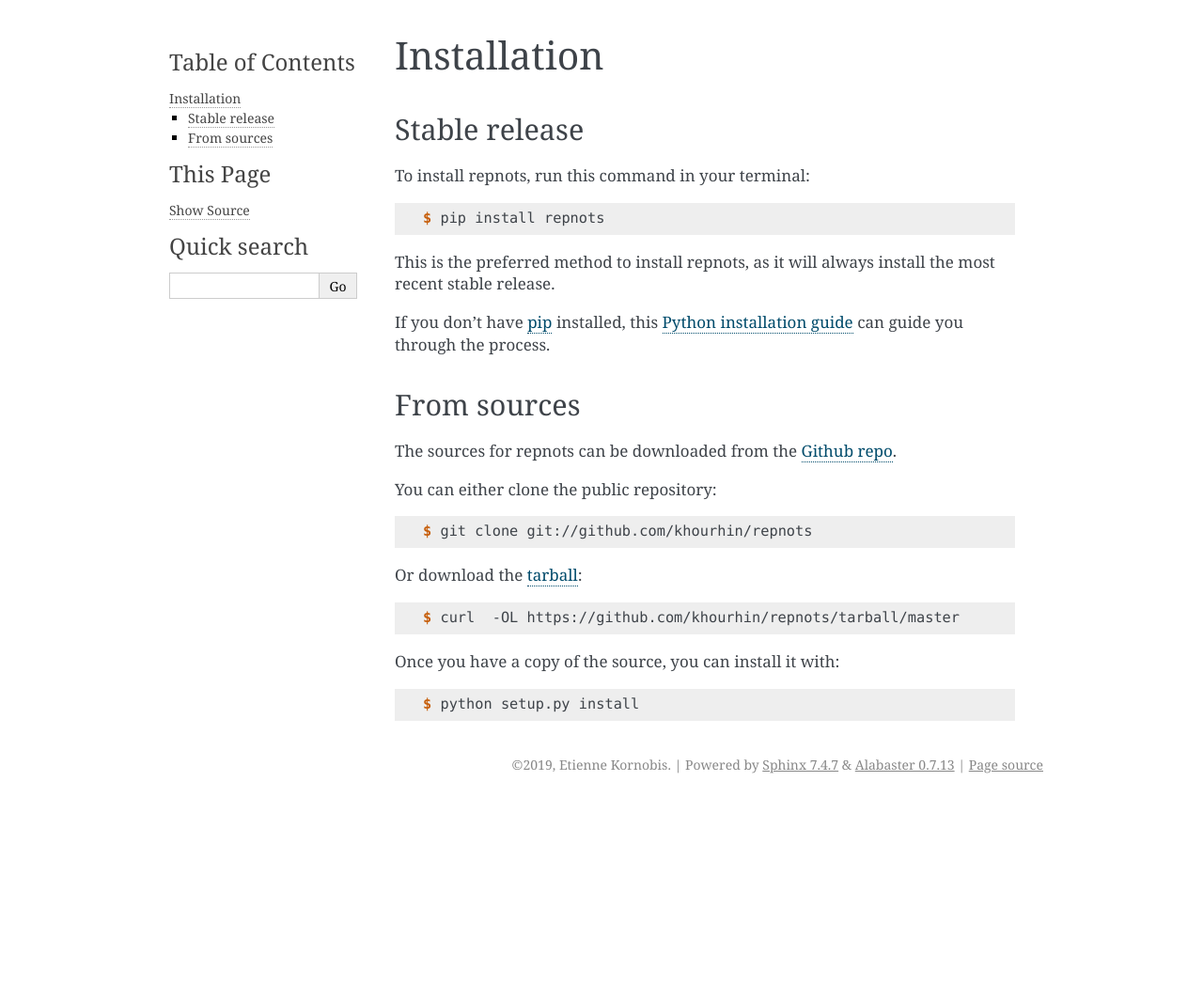
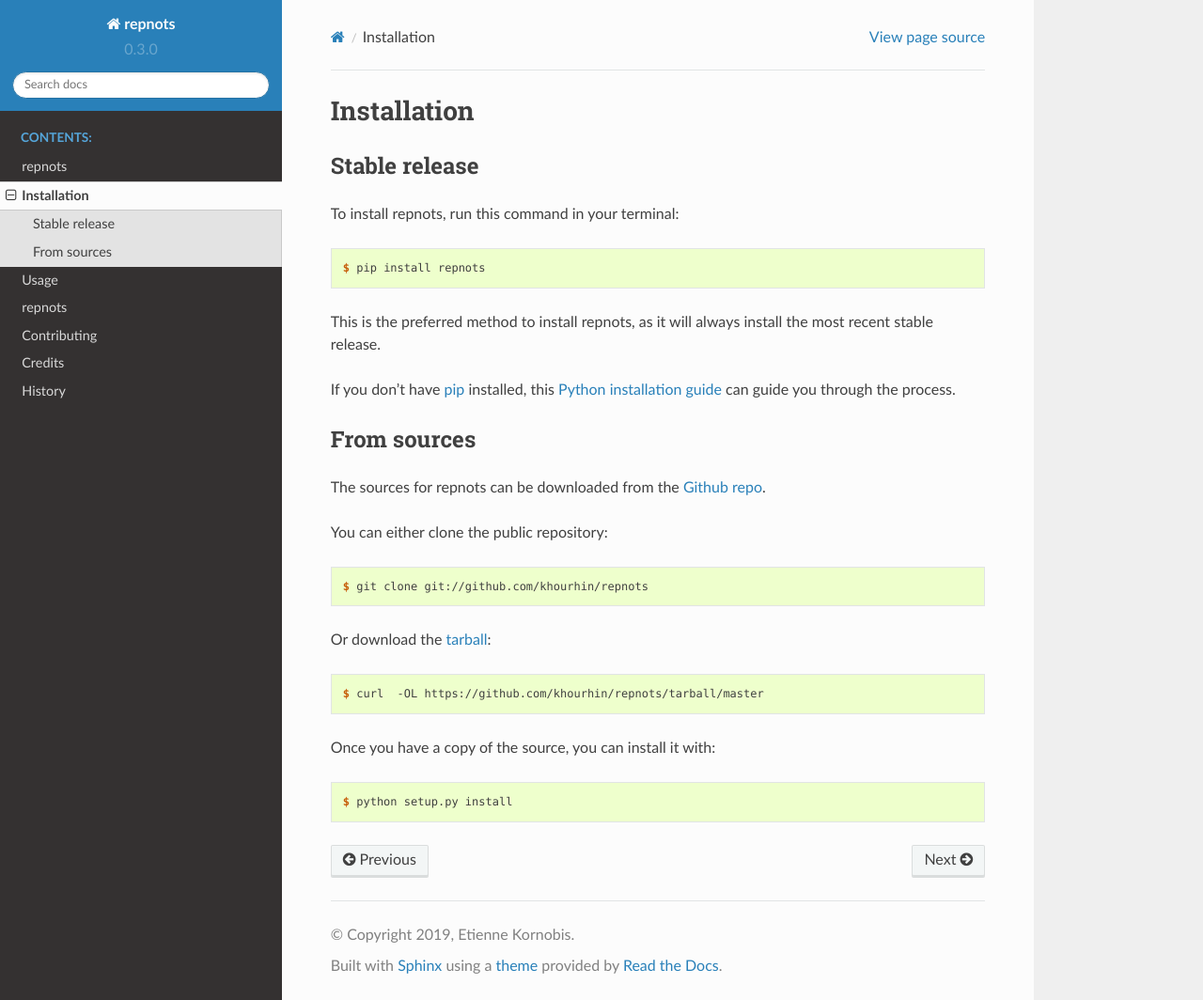
Before and after one commit to khourhin/repnots, a Sphinx documentation site: the page built from docs/installation.rst, in a window 1280 px wide and 1064 px high. Shown: the whole window at 94% size. Built offline with Sphinx 7.4.7 and the Read the Docs theme 2.0.0, drawn with Linux system fonts in a browser that asks for light colours; pages that are not in the unit, such as notebooks, are missing from menus.

Commit message:
Adding documentation stub

```diff
--- a/README.org
+++ b/README.org
@@ -56,7 +56,7 @@
 *** TODO Use CookieCutter and add first documentation :0.4:
     SCHEDULED: <2019-07-04 Thu>
 
-    Using sphinx
+    Using CookieCutter and Sphinx
 
 *** TODO Add preliminary tests
     SCHEDULED: <2019-07-04 Thu>
--- a/docs/conf.py
+++ b/docs/conf.py
@@ -20,7 +20,8 @@
 #
 import os
 import sys
-sys.path.insert(0, os.path.abspath('..'))
+
+sys.path.insert(0, os.path.abspath(".."))
 
 import repnots
 
@@ -32,22 +33,22 @@
 
 # Add any Sphinx extension module names here, as strings. They can be
 # extensions coming with Sphinx (named 'sphinx.ext.*') or your custom ones.
-extensions = ['sphinx.ext.autodoc', 'sphinx.ext.viewcode']
+extensions = ["sphinx.ext.autodoc", "sphinx.ext.viewcode"]
 
 # Add any paths that contain templates here, relative to this directory.
-templates_path = ['_templates']
+templates_path = ["_templates"]
 
 # The suffix(es) of source filenames.
 # You can specify multiple suffix as a list of string:
 #
 # source_suffix = ['.rst', '.md']
-source_suffix = '.rst'
+source_suffix = ".rst"
 
 # The master toctree document.
-master_doc = 'index'
+master_doc = "index"
 
 # General information about the project.
-project = u'repnots'
+project = u"repnots"
 copyright = u"2019, Etienne Kornobis"
 author = u"Etienne Kornobis"
 
@@ -70,10 +71,10 @@
 # List of patterns, relative to source directory, that match files and
 # directories to ignore when looking for source files.
 # This patterns also effect to html_static_path and html_extra_path
-exclude_patterns = ['_build', 'Thumbs.db', '.DS_Store']
+exclude_patterns = ["_build", "Thumbs.db", ".DS_Store"]
 
 # The name of the Pygments (syntax highlighting) style to use.
-pygments_style = 'sphinx'
+pygments_style = "sphinx"
 
 # If true, `todo` and `todoList` produce output, else they produce nothing.
 todo_include_todos = False
@@ -84,7 +85,7 @@
 # The theme to use for HTML and HTML Help pages.  See the documentation for
 # a list of builtin themes.
 #
-html_theme = 'alabaster'
+html_theme = "sphinx_rtd_theme"
 
 # Theme options are theme-specific and customize the look and feel of a
 # theme further.  For a list of options available for each theme, see the
@@ -95,13 +96,13 @@
 # Add any paths that contain custom static files (such as style sheets) here,
 # relative to this directory. They are copied after the builtin static files,
 # so a file named "default.css" will overwrite the builtin "default.css".
-html_static_path = ['_static']
+html_static_path = ["_static"]
 
 
 # -- Options for HTMLHelp output ---------------------------------------
 
 # Output file base name for HTML help builder.
-htmlhelp_basename = 'repnotsdoc'
+htmlhelp_basename = "repnotsdoc"
 
 
 # -- Options for LaTeX output ------------------------------------------
@@ -110,15 +111,12 @@
     # The paper size ('letterpaper' or 'a4paper').
     #
     # 'papersize': 'letterpaper',
-
     # The font size ('10pt', '11pt' or '12pt').
     #
     # 'pointsize': '10pt',
-
     # Additional stuff for the LaTeX preamble.
     #
     # 'preamble': '',
-
     # Latex figure (float) alignment
     #
     # 'figure_align': 'htbp',
@@ -128,9 +126,7 @@
 # (source start file, target name, title, author, documentclass
 # [howto, manual, or own class]).
 latex_documents = [
-    (master_doc, 'repnots.tex',
-     u'repnots Documentation',
-     u'Etienne Kornobis', 'manual'),
+    (master_doc, "repnots.tex", u"repnots Documentation", u"Etienne Kornobis", "manual")
 ]
 
 
@@ -138,11 +134,7 @@
 
 # One entry per manual page. List of tuples
 # (source start file, name, description, authors, manual section).
-man_pages = [
-    (master_doc, 'repnots',
-     u'repnots Documentation',
-     [author], 1)
-]
+man_pages = [(master_doc, "repnots", u"repnots Documentation", [author], 1)]
 
 
 # -- Options for Texinfo output ----------------------------------------
@@ -151,10 +143,13 @@
 # (source start file, target name, title, author,
 #  dir menu entry, description, category)
 texinfo_documents = [
-    (master_doc, 'repnots',
-     u'repnots Documentation',
-     author,
-     'repnots',
-     'One line description of project.',
-     'Miscellaneous'),
+    (
+        master_doc,
+        "repnots",
+        u"repnots Documentation",
+        author,
+        "repnots",
+        "One line description of project.",
+        "Miscellaneous",
+    )
 ]
--- /dev/null
+++ b/docs/modules.rst
@@ -0,0 +1,7 @@
+repnots
+=======
+
+.. toctree::
+   :maxdepth: 4
+
+   repnots
```
Also changed, not shown: docs/repnots.rst (added, +22 -0 lines).
